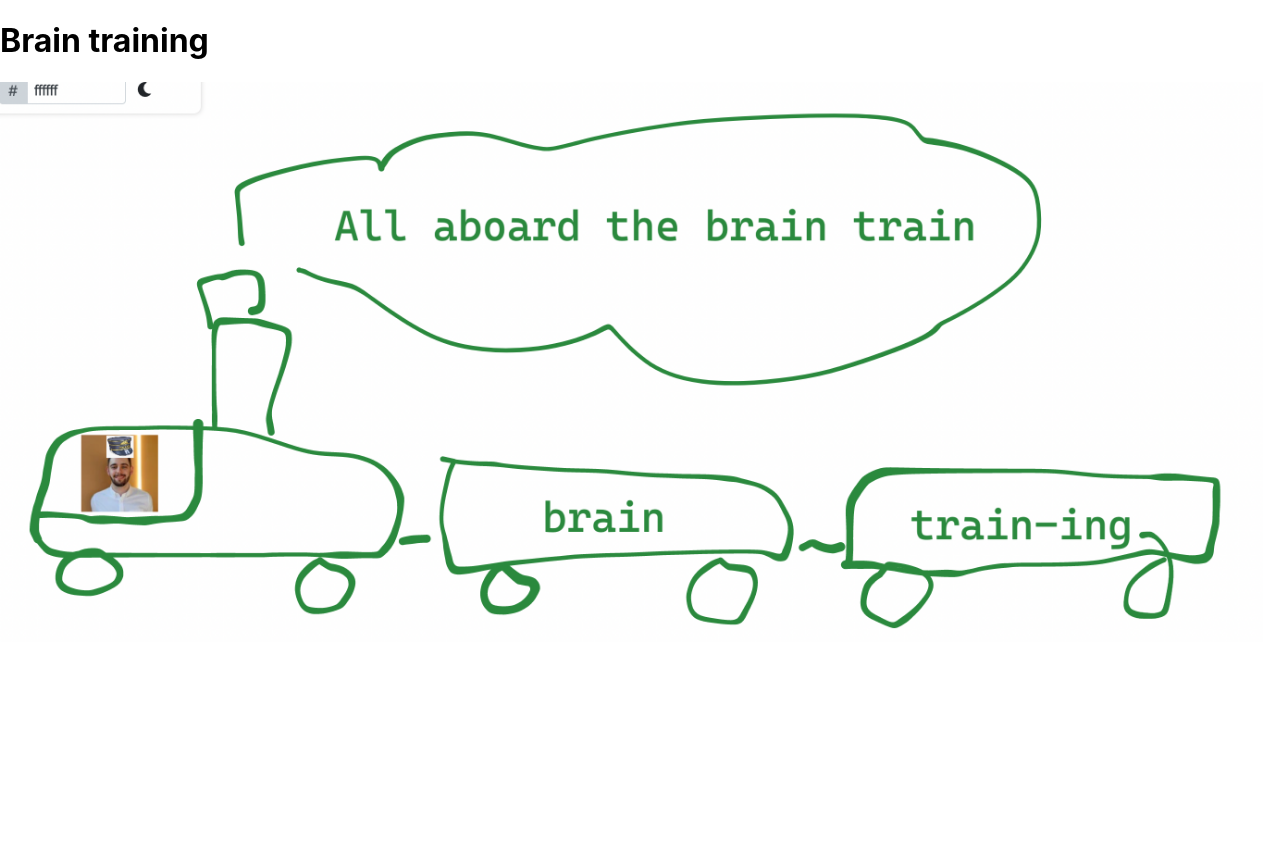
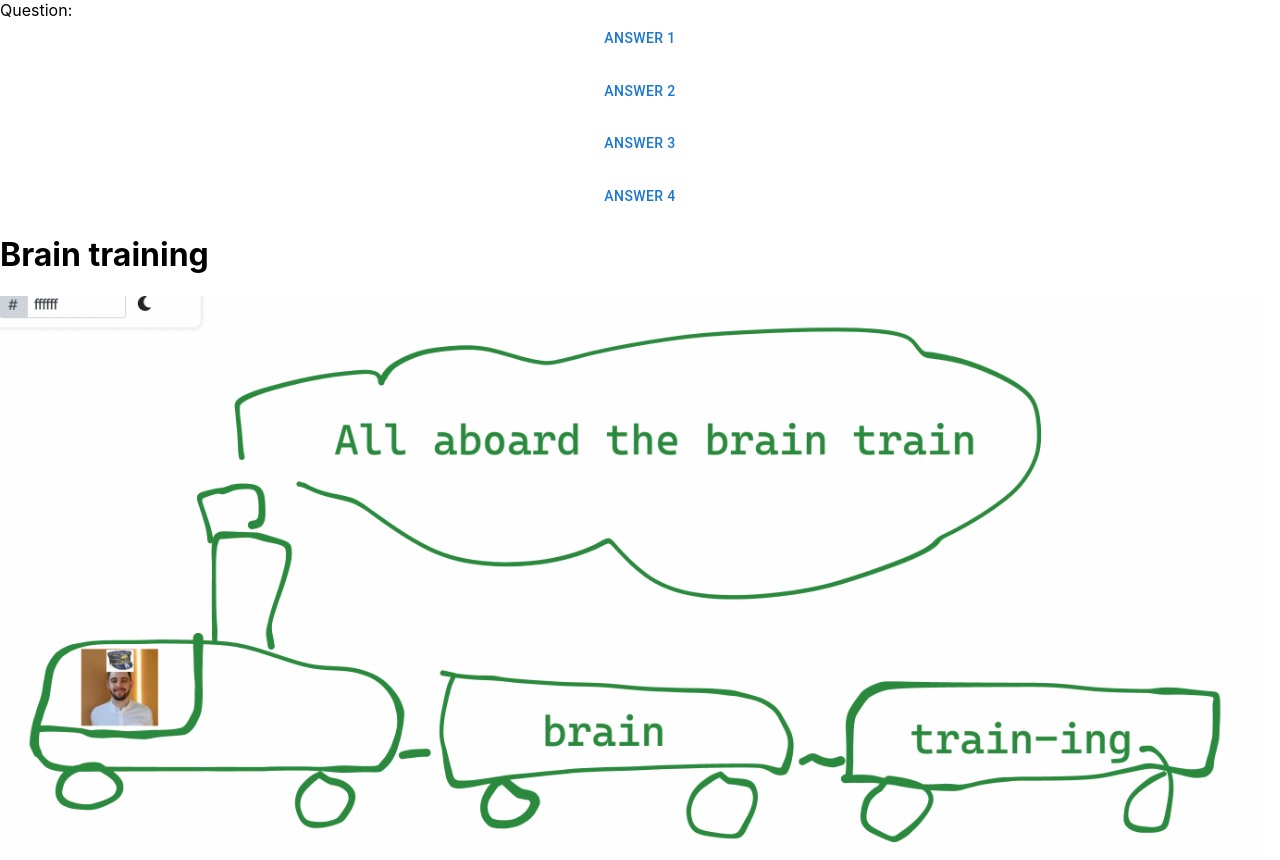
Before and after one commit to tibo8841/brain-training-frontend, a React (Create React App) app in the folder brain-training/: page /lobby/play in a window 1280 px wide. Before the commit the page ends 800 px from the top, so only its background shows below. Built offline with nearby package versions, Linux system fonts and the light colour scheme; the HTML template or start-up script is replaced by a standard one.

Commit message:
skeleton exists

```diff
--- a/brain-training/src/Components/Game/Multiplayer/MultiplayerGame.js
+++ b/brain-training/src/Components/Game/Multiplayer/MultiplayerGame.js
@@ -1,5 +1,20 @@
+import QuestionsAndAnswers from "../QuestionsAndAnswers";
+import Timer from "../Timer";
+import ScoreDisplay from "../ScoreDisplay";
+
 export default function MultiplayerGame() {
-  return;
+  function loadQuestion() {}
+  return (
+    <div>
+      <div>
+        <Timer />
+        <ScoreDisplay />
+      </div>
+      <div>
+        <QuestionsAndAnswers />
+      </div>
+    </div>
+  );
 }
 
 //  -Display QuestionAndAnswers component
```
